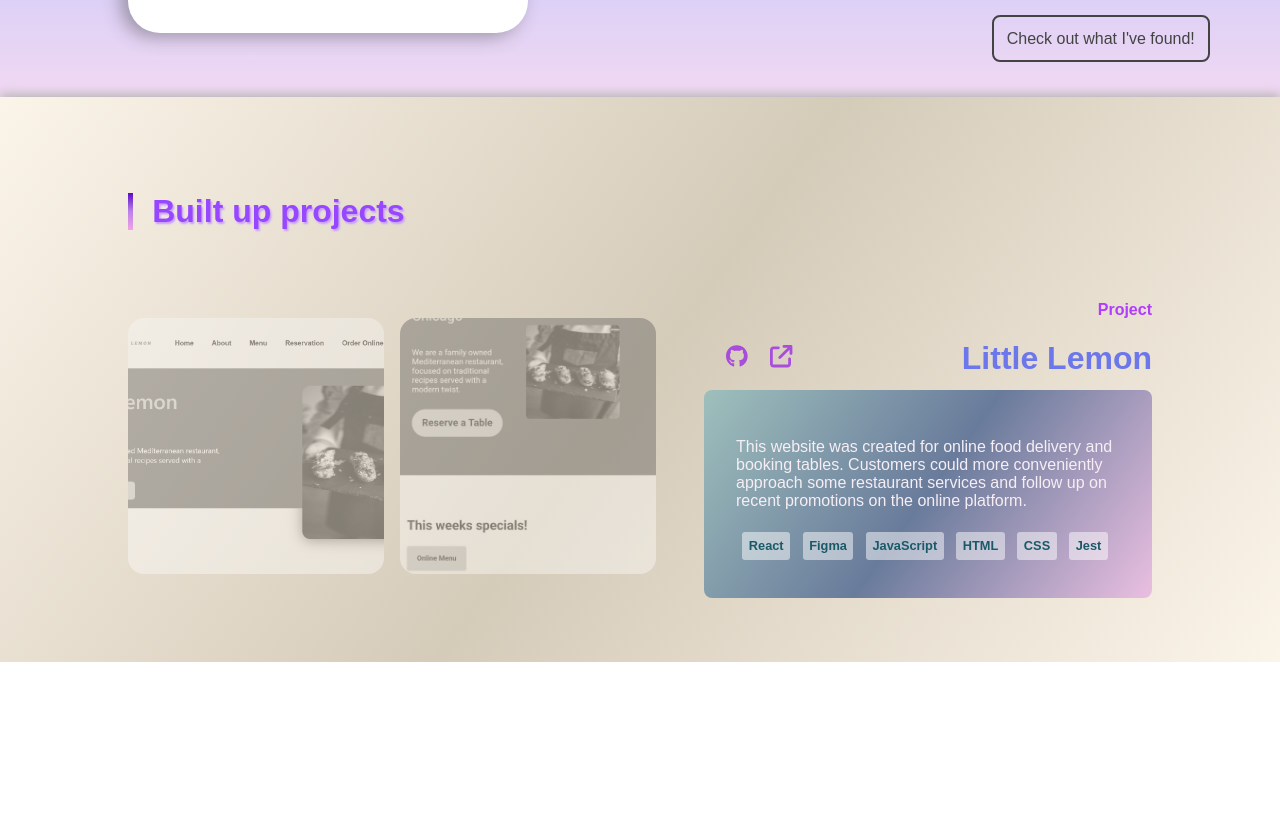
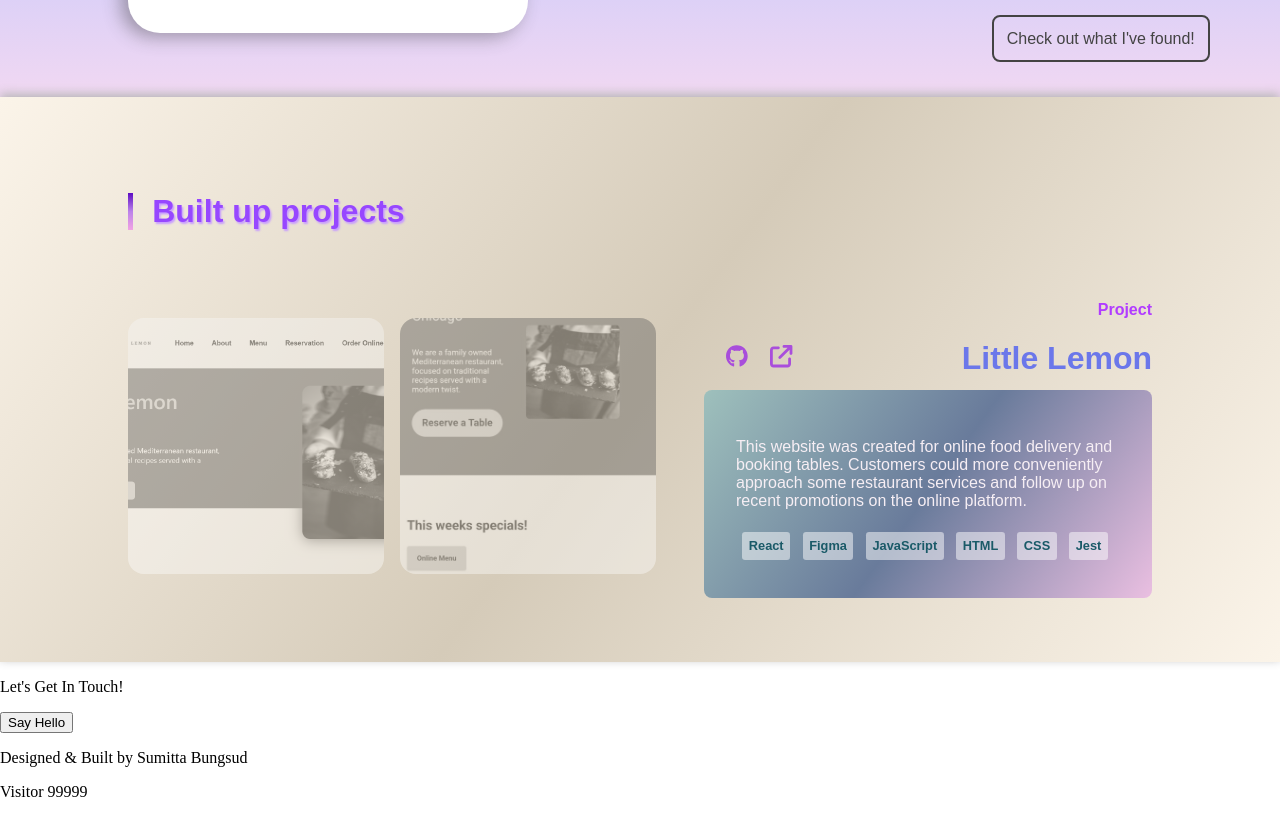
Before and after one commit to SumittaBungsud/web-profile-angular-demo, an Angular app: page / in a window 1280 px wide. Shown: the part 715-1532 px from the top of the page. Before the commit the page ends 1377 px from the top, so only its background shows below. Built offline with nearby package versions, Linux system fonts and the light colour scheme.

Commit message:
created contact component

```diff
--- a/src/app/components/contact/contact.component.html
+++ b/src/app/components/contact/contact.component.html
@@ -1 +1,8 @@
-<p>contact works!</p>
+<section id="contact">
+  <div class="contact-component">
+    <p>Let's Get In Touch!</p>
+    <button>Say Hello</button>
+    <p>Designed & Built by Sumitta Bungsud</p>
+    <p>Visitor 99999</p>
+  </div>
+</section>
--- a/src/app/components/home/home.component.html
+++ b/src/app/components/home/home.component.html
@@ -1,4 +1,5 @@
 <div class="home-page">
   <app-profile />
   <app-project />
+  <app-contact />
 </div>
--- a/src/app/components/home/home.component.ts
+++ b/src/app/components/home/home.component.ts
@@ -1,10 +1,11 @@
 import { Component } from '@angular/core';
 import { ProfileComponent } from './profile/profile.component';
 import { ProjectComponent } from '../project/project.component';
+import { ContactComponent } from '../contact/contact.component';
 
 @Component({
   selector: 'app-home',
-  imports: [ProfileComponent, ProjectComponent],
+  imports: [ProfileComponent, ProjectComponent, ContactComponent],
   templateUrl: './home.component.html',
   styleUrl: './home.component.sass',
 })
```
